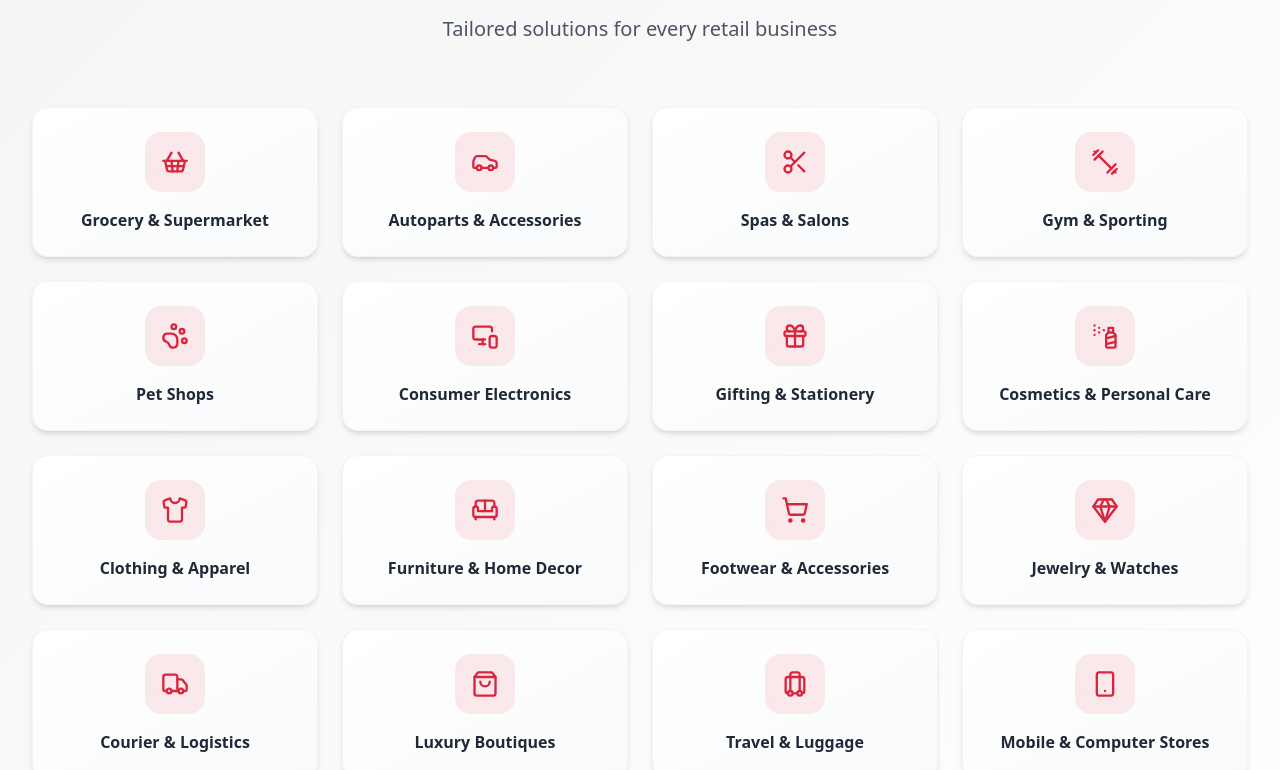
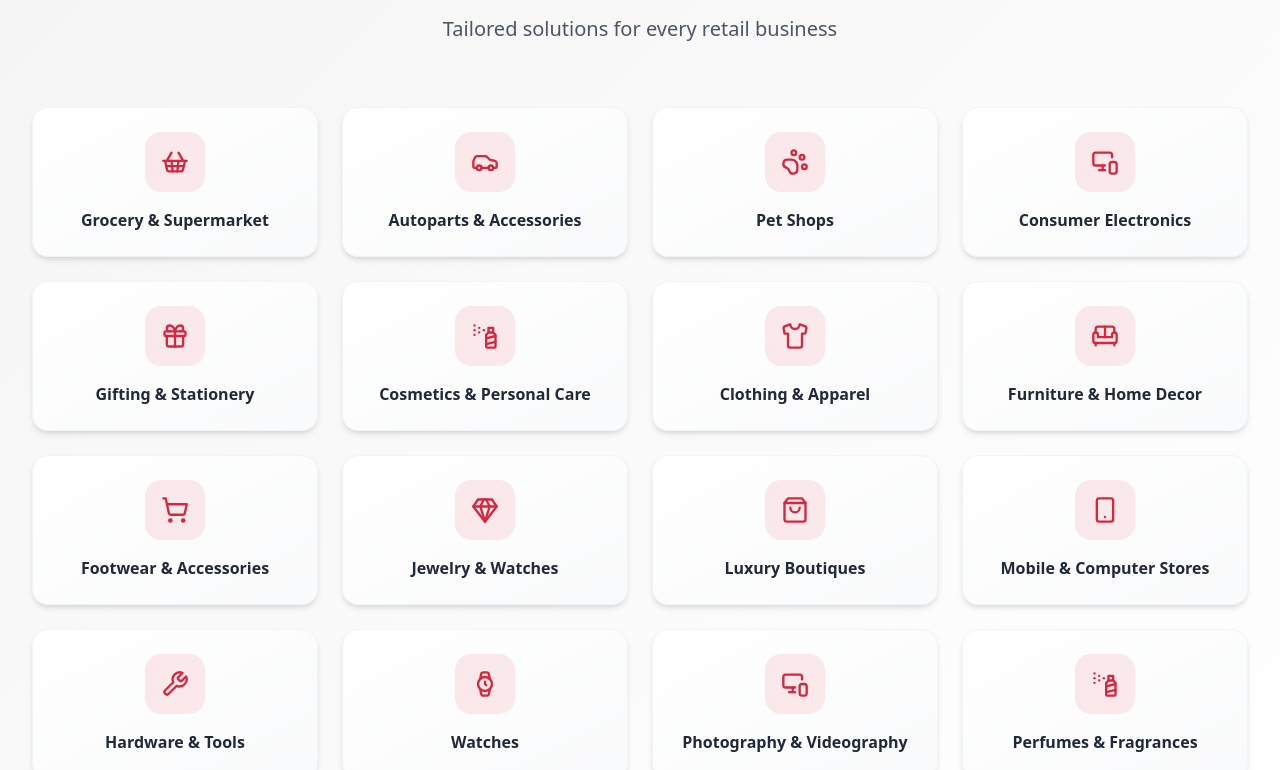
Before and after one commit to TechnovaTech/Retailone-website, a Next.js app: page / in a window 1280 px wide. Shown: the part 1786-2556 px from the top of the page. Built offline with nearby package versions, Linux system fonts and the light colour scheme; no server answers; the database is empty.

Commit message:
remove services

```diff
--- a/components/services.tsx
+++ b/components/services.tsx
@@ -12,8 +12,6 @@ export default function Services() {
   const services = [
     { icon: ShoppingBasket, title: "Grocery & Supermarket" },
     { icon: Car, title: "Autoparts & Accessories" },
-    { icon: Scissors, title: "Spas & Salons" },
-    { icon: Dumbbell, title: "Gym & Sporting" },
     { icon: PawPrint, title: "Pet Shops" },
     { icon: MonitorSmartphone, title: "Consumer Electronics" },
     { icon: Gift, title: "Gifting & Stationery" },
@@ -22,9 +20,7 @@ export default function Services() {
     { icon: Sofa, title: "Furniture & Home Decor" },
     { icon: ShoppingCart, title: "Footwear & Accessories" },
     { icon: Gem, title: "Jewelry & Watches" },
-    { icon: Truck, title: "Courier & Logistics" },
     { icon: ShoppingBag, title: "Luxury Boutiques" },
-    { icon: Luggage, title: "Travel & Luggage" },
     { icon: Smartphone, title: "Mobile & Computer Stores" },
     { icon: Wrench, title: "Hardware & Tools" },
     { icon: Watch, title: "Watches" },
```
